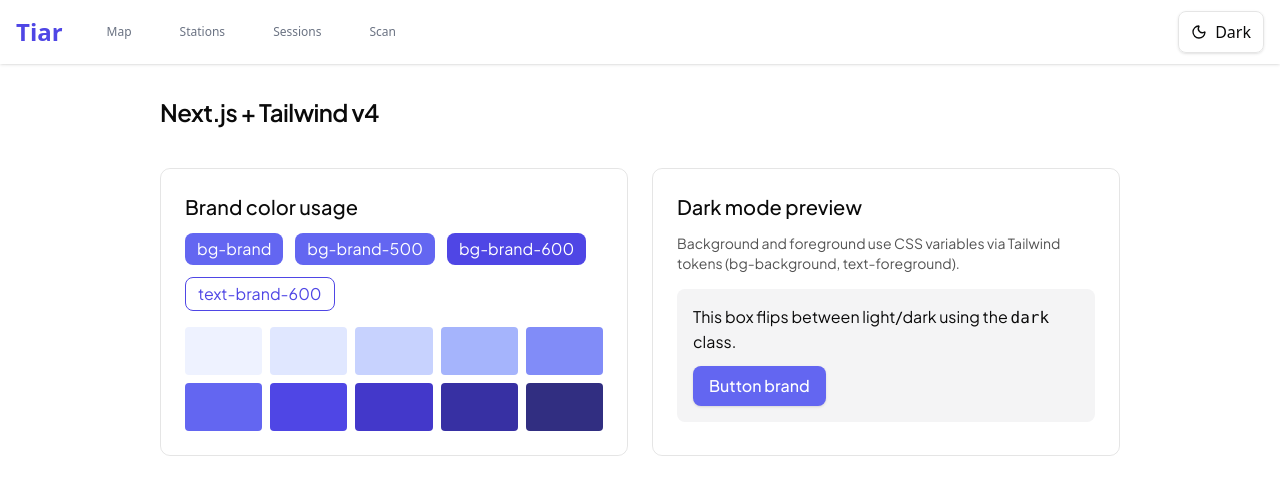
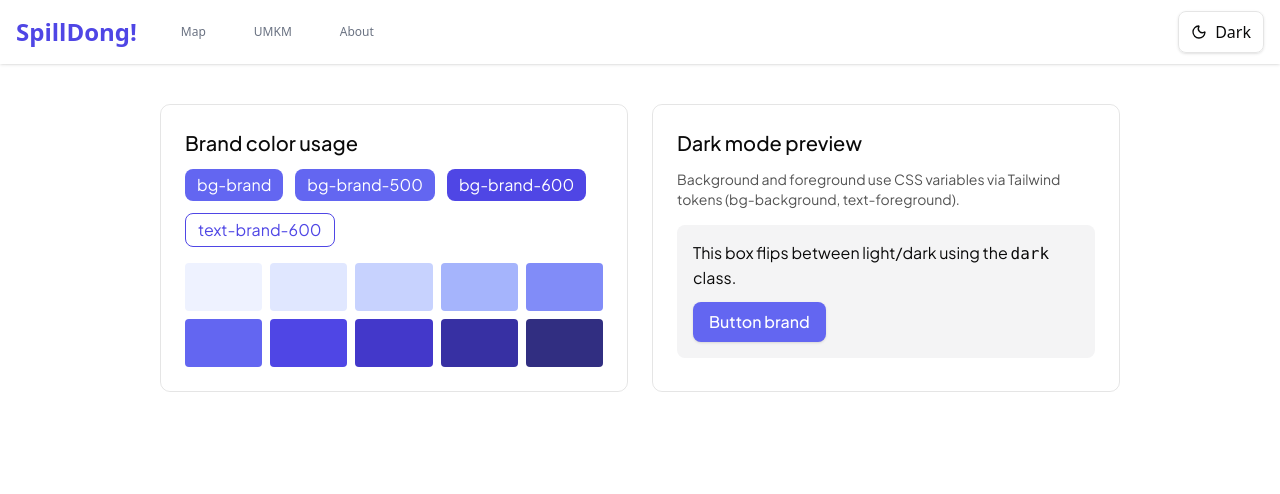
Before and after one commit to WHEN-YH-MIA-2025/frontend_web, a Next.js app: page / in a window 1280 px wide. Shown: the top 494 px of the page. Built offline with nearby package versions, Linux system fonts and the light colour scheme.

Commit message:
feat: fixed some layouts

```diff
--- a/src/app/(app)/layout.tsx
+++ b/src/app/(app)/layout.tsx
@@ -0,0 +1,17 @@
+import { NavigationProvider } from "@/contexts/NavigationContext";
+import { ResponsiveNav } from "@/components/layout/ResponsiveNav";
+
+export default function AppLayout({
+  children,
+}: Readonly<{
+  children: React.ReactNode;
+}>) {
+  return (
+    <div>
+      <NavigationProvider>
+        <ResponsiveNav />
+      </NavigationProvider>
+      {children}
+    </div>
+  );
+}
--- a/src/app/layout.tsx
+++ b/src/app/layout.tsx
@@ -2,9 +2,7 @@ import type { Metadata } from "next";
 import { Plus_Jakarta_Sans } from "next/font/google";
 import { ThemeProvider } from "@/contexts/ThemeContext";
 import { Toaster } from "react-hot-toast";
-import { NavigationProvider } from "@/contexts/NavigationContext";
 import "./globals.css";
-import { ResponsiveNav } from "@/components/layout/ResponsiveNav";
 
 const plusJakarta = Plus_Jakarta_Sans({
   variable: "--font-plus-jakarta",
@@ -34,12 +32,7 @@ export default function RootLayout({
       </head>
       <body className={`${plusJakarta.variable} antialiased`}>
         <ThemeProvider>
-          <NavigationProvider>
-            <ResponsiveNav />
-            <div className="app-shell">
-              {children}
-            </div>
-          </NavigationProvider>
+          {children}
           <Toaster
             position="top-center"
             toastOptions={{
--- a/src/components/layout/DesktopNav.tsx
+++ b/src/components/layout/DesktopNav.tsx
@@ -3,13 +3,11 @@
 import { NavLink } from './NavLink';
 import Link from 'next/link';
 import ThemeToggler from './ThemeToggler';
-import Image from 'next/image';
 
 const navItems = [
   { href: '/map', label: 'Map' },
-  { href: '/stations', label: 'Stations' },
-  { href: '/sessions', label: 'Sessions' },
-  { href: '/scan', label: 'Scan' },
+  { href: '/umkm', label: 'UMKM' },
+  { href: '/About', label: 'About' },
 ];
 
 export function DesktopNavBar() {
@@ -22,7 +20,7 @@ export function DesktopNavBar() {
         <div className="flex justify-between items-center h-16">
           <div className="flex items-center space-x-8">
             <Link href="/" className="flex items-center space-x-2">
-              <span className="text-2xl font-bold text-brand-600">Tiar</span>
+              <span className="text-2xl font-bold text-brand-600">SpillDong!</span>
             </Link>
             <div className="flex items-center space-x-6">
               {navItems.map((item) => (
--- a/src/components/layout/MobileNav.tsx
+++ b/src/components/layout/MobileNav.tsx
@@ -5,56 +5,16 @@ import Link from 'next/link';
 import { NavLink } from './NavLink';
 import ThemeToggler from './ThemeToggler';
 import Image from 'next/image';
-
-// --- SVG Icons ---
-// Note: In a real app, these would likely be in their own files.
-
-const MapIcon = () => (
-  <svg xmlns="http://www.w3.org/2000/svg" className="h-6 w-6" fill="none" viewBox="0 0 24 24" stroke="currentColor">
-    <path strokeLinecap="round" strokeLinejoin="round" strokeWidth={2} d="M9 20l-5.447-2.724A1 1 0 013 16.382V5.618a1 1 0 011.447-.894L9 7m0 13l6-3m-6 3V7m6 10l5.447 2.724A1 1 0 0021 16.382V5.618a1 1 0 00-1.447-.894L15 7m-6 10V7" />
-  </svg>
-);
-const StationsIcon = () => (
-  <svg xmlns="http://www.w3.org/2000/svg" className="h-6 w-6" fill="none" viewBox="0 0 24 24" stroke="currentColor">
-    <path strokeLinecap="round" strokeLinejoin="round" strokeWidth={2} d="M17.657 16.657L13.414 20.9a1.998 1.998 0 01-2.827 0l-4.244-4.243a8 8 0 1111.314 0z" />
-    <path strokeLinecap="round" strokeLinejoin="round" strokeWidth={2} d="M15 11a3 3 0 11-6 0 3 3 0 016 0z" />
-  </svg>
-);
-const SessionsIcon = () => (
-  <svg xmlns="http://www.w3.org/2000/svg" className="h-6 w-6" fill="none" viewBox="0 0 24 24" stroke="currentColor">
-    <path strokeLinecap="round" strokeLinejoin="round" strokeWidth={2} d="M12 8v4l3 3m6-3a9 9 0 11-18 0 9 9 0 0118 0z" />
-  </svg>
-);
-const WalletIcon = () => (
-    <svg xmlns="http://www.w3.org/2000/svg" className="h-6 w-6" fill="none" viewBox="0 0 24 24" stroke="currentColor">
-        <path strokeLinecap="round" strokeLinejoin="round" strokeWidth={2} d="M3 10h18M7 15h1m4 0h1m-7 4h12a3 3 0 003-3V8a3 3 0 00-3-3H6a3 3 0 00-3 3v8a3 3 0 003 3z" />
-    </svg>
-);
-const ScanIcon = () => (
-  <svg className="w-8 h-8 text-white" fill="none" stroke="currentColor" viewBox="0 0 24 24" xmlns="http://www.w3.org/2000/svg">
-    <path strokeLinecap="round" strokeLinejoin="round" strokeWidth={2} d="M13 10V3L4 14h7v7l9-11h-7z" />
-  </svg>
-);
+import { MapPinIcon, StoreIcon, MessageCircleWarningIcon } from 'lucide-react';
 
 // --- Navigation Items Configuration ---
 const navItems = [
-  { href: '/map', label: 'Map', icon: <MapIcon /> },
-  { href: '/stations', label: 'Stations', icon: <StationsIcon /> },
-  { href: '/sessions', label: 'Sessions', icon: <SessionsIcon /> },
-  { href: '/wallet', label: 'Wallet', icon: <WalletIcon /> },
+  { href: '/map', label: 'Map', icon: <MapPinIcon /> },
+  { href: '/umkm', label: 'UMKM', icon: <StoreIcon /> },
+  { href: '/about', label: 'About', icon: <MessageCircleWarningIcon /> },
 ];
 
 export function MobileNav({ }: { }) {
-  const [isScanModalOpen, setIsScanModalOpen] = useState(false);
-  const [logoUrl, setLogoUrl] = useState<string | null>(null);
-  useEffect(()=>{ const el = document.getElementById('dynamic-branding-logo'); if (el) setLogoUrl(el.getAttribute('data-logo')); },[]);
-
-  const handleScanClick = () => setIsScanModalOpen(true);
-
-  // Split nav items for layout purposes
-  const leftItems = navItems.slice(0, 2);
-  const rightItems = navItems.slice(2, 4);
-
   return (
     <>
       {/* Top Header - Unchanged */}
@@ -63,7 +23,7 @@ export function MobileNav({ }: { }) {
       >
         <div className="container mx-auto px-4 h-16 flex justify-between items-center">
           <Link href="/" className="flex items-center space-x-2">
-            {logoUrl ? <Image src={logoUrl} alt="Logo" className="h-7 w-auto" width={28} height={28} /> : <h1 className="text-xl font-bold text-brand-600">Tiar</h1>}
+            <Image src="/logo.png" alt="Logo" className="h-7 w-auto" width={28} height={28} />
           </Link>
           <div className="flex items-center space-x-4">
             <ThemeToggler />
@@ -74,42 +34,14 @@ export function MobileNav({ }: { }) {
       {/* Bottom Navigation Bar */}
       <nav className="lg:hidden fixed bottom-0 left-0 right-0 h-24 z-40">
         <div className="relative w-full h-full">
-          {/* Scan Button (Center) */}
-          <div className="absolute top-0 left-1/2 transform -translate-x-1/2 z-50">
-             <button
-                onClick={handleScanClick}
-                className="bg-gradient-to-br from-brand-300 to-brand-500 rounded-3xl w-15 h-15 flex items-center justify-center shadow-xl active:scale-95 transition-all duration-200"
-                aria-label="Scan QR Code"
-              >
-                {ScanIcon()}
-              </button>
-          </div>
-
-          {/* Nav background and items container */}
           <div className="absolute bottom-4 left-4 right-4 bg-white/80 backdrop-blur-sm border border-gray-200 shadow-lg rounded-full h-16 px-2 dark:bg-gray-900/80 dark:border-gray-800">
-            <div className="flex justify-between items-center h-full">
-              {/* Left Nav Items */}
-              <div className="flex justify-around w-full px-2">
-                {leftItems.map((item) => (
-                  <NavLink key={item.href} href={item.href}>
-                    {item.icon}
-                    <span className="text-xs mt-1 text-brand-600 dark:text-brand-300">{item.label}</span>
-                  </NavLink>
-                ))}
-              </div>
-
-              {/* Spacer for the central button */}
-              <div className="w-12 flex-shrink-0" />
-
-              {/* Right Nav Items */}
-              <div className="flex justify-around w-full px-2">
-                {rightItems.map((item) => (
-                  <NavLink key={item.href} href={item.href}>
-                    {item.icon}
-                    <span className="text-xs mt-1 text-brand-600 dark:text-brand-300">{item.label}</span>
-                  </NavLink>
-                ))}
-              </div>
+            <div className="flex justify-around items-center h-full">
+              {navItems.map((item) => (
+                <NavLink key={item.href} href={item.href}>
+                  {item.icon}
+                  <span className="text-xs mt-1 text-brand-600 dark:text-brand-300">{item.label}</span>
+                </NavLink>
+              ))}
             </div>
           </div>
         </div>
```
Also changed, not shown: src/app/(app)/page.tsx (renamed from src/app/page.tsx), 1 other file (tests, documents, lock files or other folders).
